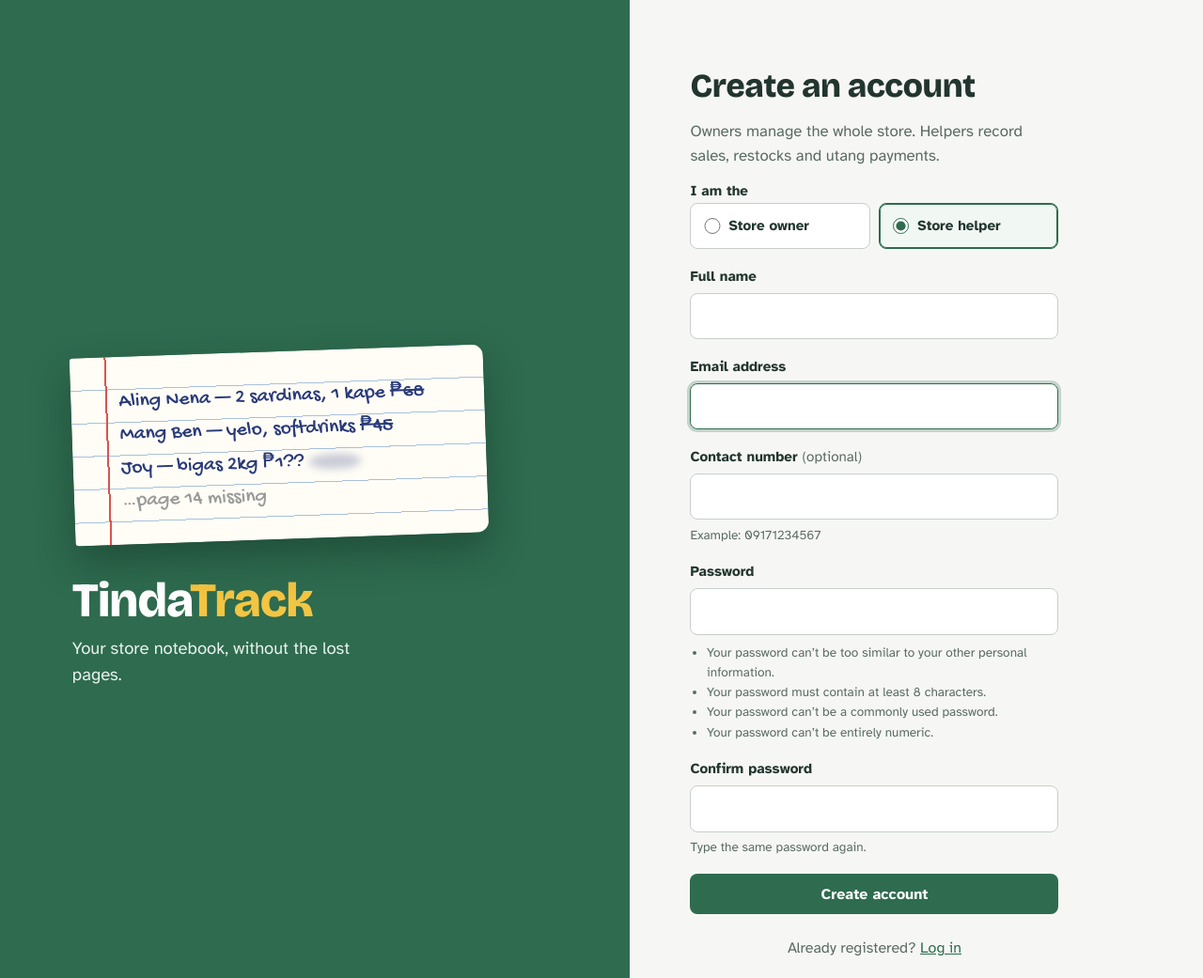
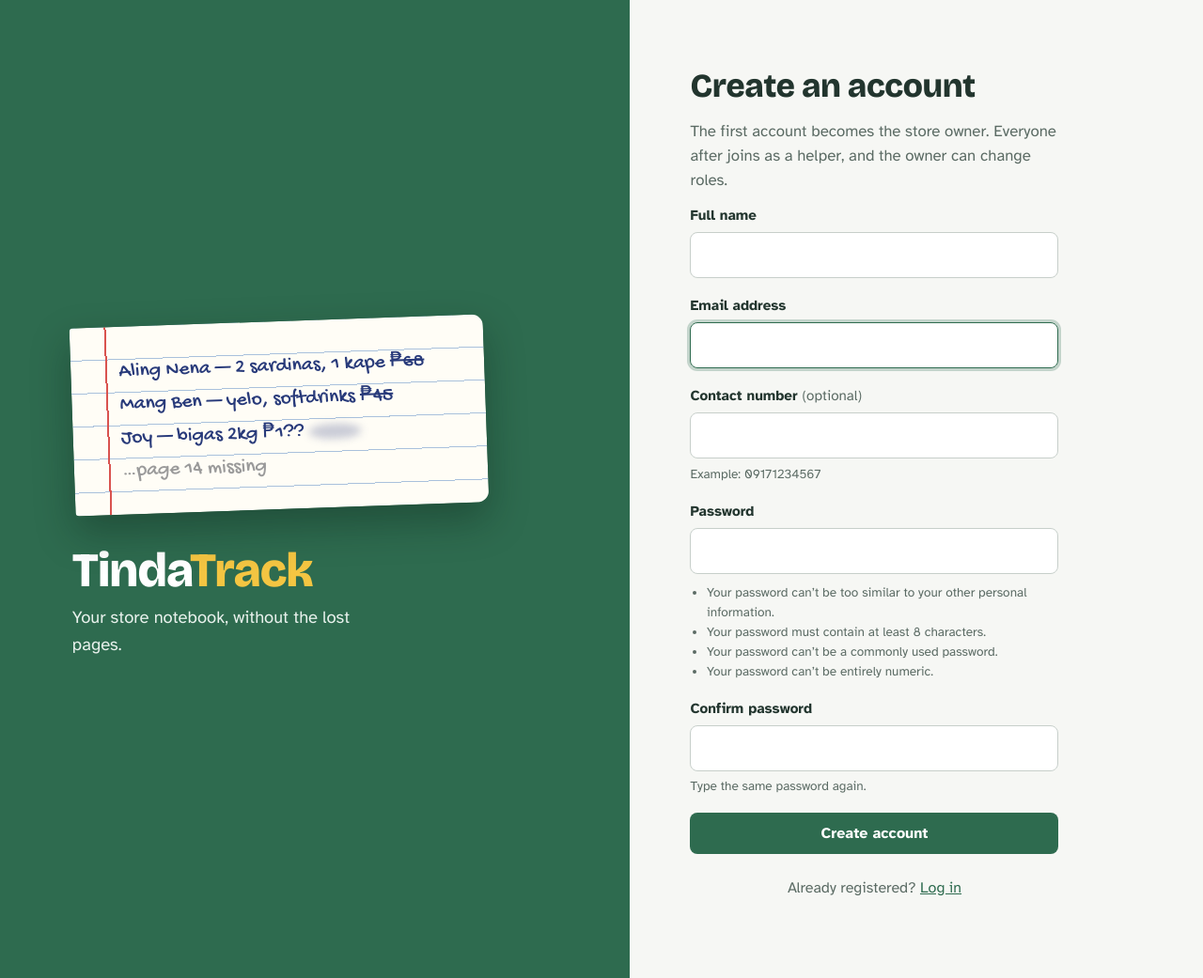
Before and after one commit to princekennsorita22/TindaTrack-Sorita-PrinceKenn-G5, a Django app: page /register/ in a window 1280 px wide. Shown: the top 1041 px of the page at 94% size. Run offline with Django 5.2, Linux system fonts and the light colour scheme; parts of the project's set-up code (start-up, migrations or seed data) failed here and were passed over.

Commit message:
Fix ISS-01 and ISS-02: register new users as helpers, add owner Team page, serve photos through a login-protected view

```diff
--- a/accounts/forms.py
+++ b/accounts/forms.py
@@ -18,12 +18,13 @@ class RegisterForm(UserCreationForm):
     email = forms.EmailField(max_length=100, label="Email address")
     contact_number = forms.CharField(max_length=13, required=False, label="Contact number",
                                      help_text="Example: 09171234567")
-    role = forms.ChoiceField(choices=User.Role.choices, label="I am the",
-                             widget=forms.RadioSelect, initial=User.Role.HELPER)
+
+    # ISS-01: there is no role field. The view decides the role (first account = owner,
+    # everyone after = helper), so nobody can make themselves an owner by registering.
 
     class Meta:
         model = User
-        fields = ("full_name", "email", "contact_number", "role")
+        fields = ("full_name", "email", "contact_number")
 
     def __init__(self, *args, **kwargs):
         super().__init__(*args, **kwargs)
@@ -97,8 +98,14 @@ class ProfileForm(forms.ModelForm):
 
     def clean_profile_photo(self):
         photo = self.cleaned_data.get("profile_photo")
-        if photo and hasattr(photo, "size") and photo.size > MAX_PHOTO_MB * 1024 * 1024:
-            raise forms.ValidationError(f"The photo is larger than {MAX_PHOTO_MB} MB. Choose a smaller file.")
+        # Only check newly uploaded files (an existing photo has no content_type).
+        if photo and hasattr(photo, "content_type"):
+            if photo.size > MAX_PHOTO_MB * 1024 * 1024:
+                raise forms.ValidationError(f"The photo is larger than {MAX_PHOTO_MB} MB. Choose a smaller file.")
+            # ImageField already opened it with Pillow; this checks what the image really is.
+            image_format = getattr(getattr(photo, "image", None), "format", None)
+            if image_format not in ("JPEG", "PNG", "WEBP"):
+                raise forms.ValidationError("Upload a JPG, PNG or WebP image.")
         return photo
 
 
@@ -107,3 +114,9 @@ class StyledPasswordChangeForm(PasswordChangeForm):
         super().__init__(*args, **kwargs)
         self.fields["new_password1"].help_text = password_validation.password_validators_help_text_html()
         self.fields["new_password2"].label = "Confirm new password"
+
+
+class RoleChangeForm(forms.Form):
+    """Owner promotes a helper or makes an owner a helper again (ISS-01)."""
+
+    role = forms.ChoiceField(choices=User.Role.choices)
--- a/accounts/urls.py
+++ b/accounts/urls.py
@@ -11,6 +11,8 @@ urlpatterns = [
     path("dashboard/", views.dashboard, name="dashboard"),
     path("owner/dashboard/", views.owner_dashboard, name="owner_dashboard"),
     path("helper/dashboard/", views.helper_dashboard, name="helper_dashboard"),
+    path("owner/team/", views.team, name="team"),
+    path("owner/team/<int:pk>/role/", views.team_change_role, name="team_change_role"),
     path("profile/", views.profile, name="profile"),
     path("profile/edit/", views.profile_edit, name="profile_edit"),
     path("profile/password/", views.PasswordChangeView.as_view(), name="password_change"),
--- a/accounts/views.py
+++ b/accounts/views.py
@@ -1,13 +1,21 @@
+import mimetypes
+from pathlib import Path
+
+from django.conf import settings
 from django.contrib import messages
+from django.core.exceptions import SuspiciousFileOperation
+from django.http import FileResponse, Http404
+from django.utils._os import safe_join
 from django.contrib.auth import views as auth_views
 from django.contrib.auth.decorators import login_required
 from django.contrib.messages.views import SuccessMessageMixin
-from django.shortcuts import redirect, render
+from django.db import transaction
+from django.shortcuts import get_object_or_404, redirect, render
 from django.urls import reverse_lazy
-from django.views.decorators.http import require_http_methods
+from django.views.decorators.http import require_http_methods, require_POST, require_safe
 
 from .decorators import role_required
-from .forms import LoginForm, ProfileForm, RegisterForm, StyledPasswordChangeForm
+from .forms import LoginForm, ProfileForm, RegisterForm, RoleChangeForm, StyledPasswordChangeForm
 from .models import User
 
 
@@ -20,8 +28,18 @@ def register(request):
     if request.method == "POST":
         form = RegisterForm(request.POST)
         if form.is_valid():
-            user = form.save()
-            messages.success(request, f"Account created for {user.email}. Log in to continue.")
+            with transaction.atomic():
+                user = form.save(commit=False)
+                # ISS-01: the very first account sets up the store and becomes its owner.
+                # Every later sign-up is a helper; an owner can promote them on the Team page.
+                is_first = not User.objects.filter(role=User.Role.OWNER).exists()
+                user.role = User.Role.OWNER if is_first else User.Role.HELPER
+                user.save()
+            if is_first:
+                messages.success(request, f"Store owner account created for {user.email}. Log in to continue.")
+            else:
+                messages.success(request, f"Helper account created for {user.email}. Log in to continue. "
+                                          "The store owner can change your role.")
             return redirect("accounts:login")
         messages.error(request, "Your account wasn't created. Fix the highlighted fields and try again.")
     else:
@@ -99,15 +117,25 @@ def profile(request):
 @login_required
 @require_http_methods(["GET", "POST"])
 def profile_edit(request):
+    # Edit a fresh copy of the user. A ModelForm writes the submitted values onto its
+    # instance while validating, so editing request.user directly would show rejected
+    # values (like a taken email) in the sidebar when the form has errors.
+    me = User.objects.get(pk=request.user.pk)
+    old_photo = me.profile_photo.name
     if request.method == "POST":
-        form = ProfileForm(request.POST, request.FILES, instance=request.user)
+        form = ProfileForm(request.POST, request.FILES, instance=me)
         if form.is_valid():
-            form.save()
+            with transaction.atomic():
+                user = form.save()
+                if old_photo and old_photo != user.profile_photo.name:
+                    # Remove the replaced or cleared photo only after the save is committed.
+                    storage = user.profile_photo.storage
+                    transaction.on_commit(lambda: storage.delete(old_photo))
             messages.success(request, "Profile saved.")
             return redirect("accounts:profile")
         messages.error(request, "Your profile wasn't saved. Fix the highlighted fields and try again.")
     else:
-        form = ProfileForm(instance=request.user)
+        form = ProfileForm(instance=me)
     return render(request, "accounts/profile_edit.html", {"form": form})
 
 
@@ -118,5 +146,56 @@ class PasswordChangeView(SuccessMessageMixin, auth_views.PasswordChangeView):
     success_message = "Password changed."
 
 
+# ---------------------------------------------------------------- team (owner only)
+@role_required(User.Role.OWNER)
+def team(request):
+    members = User.objects.filter(is_active=True).order_by("role", "full_name")
+    return render(request, "accounts/team.html", {"members": members, "role_choices": User.Role.choices})
+
+
+@role_required(User.Role.OWNER)
+@require_POST
+def team_change_role(request, pk):
+    member = get_object_or_404(User, pk=pk, is_active=True)
+    form = RoleChangeForm(request.POST)
+    if not form.is_valid():
+        messages.error(request, "Choose a valid role.")
+        return redirect("accounts:team")
+    new_role = form.cleaned_data["role"]
+    if member == request.user and new_role != User.Role.OWNER:
+        messages.error(request, "You can't remove your own owner role. Ask another owner to do it.")
+        return redirect("accounts:team")
+    if member.role == new_role:
+        messages.info(request, f"{member.full_name} is already a {member.get_role_display().lower()}.")
+        return redirect("accounts:team")
+    member.role = new_role
+    member.save(update_fields=["role"])
+    messages.success(request, f"{member.full_name} is now a {member.get_role_display().lower()}.")
+    return redirect("accounts:team")
+
+
 def permission_denied(request, exception=None):
     return render(request, "403.html", status=403)
+
+
+# ---------------------------------------------------------------- uploaded files
+@login_required
+@require_safe
+def protected_media(request, path):
+    """ISS-02: serve uploaded profile photos through Django in every mode, not only DEBUG.
+
+    Only logged-in users can load them, and safe_join blocks paths like ../../.env.
+    """
+    try:
+        full_path = Path(safe_join(settings.MEDIA_ROOT, path))
+    except SuspiciousFileOperation:
+        raise Http404("File not found.")
+    if not full_path.is_file():
+        raise Http404("File not found.")
+    content_type, _ = mimetypes.guess_type(full_path.name)
+    if content_type not in ("image/jpeg", "image/png", "image/webp"):
+        raise Http404("File not found.")
+    response = FileResponse(full_path.open("rb"), content_type=content_type)
+    response["X-Content-Type-Options"] = "nosniff"
+    response["Cache-Control"] = "private, max-age=3600"
+    return response
--- a/templates/accounts/register.html
+++ b/templates/accounts/register.html
@@ -2,22 +2,10 @@
 {% block title %}Create an account{% endblock %}
 {% block content %}
 <h1>Create an account</h1>
-<p class="lede">Owners manage the whole store. Helpers record sales, restocks and utang payments.</p>
+<p class="lede">The first account becomes the store owner. Everyone after joins as a helper, and the owner can change roles.</p>
 <form method="post" novalidate class="form">
   {% csrf_token %}
   {% include "includes/form_errors.html" %}
-  <fieldset class="field role-pick{% if form.role.errors %} has-error{% endif %}">
-    <legend>{{ form.role.label }}</legend>
-    <div class="role-options">
-      {% for radio in form.role %}
-      <label class="role-option">
-        {{ radio.tag }}
-        <span>{{ radio.choice_label }}</span>
-      </label>
-      {% endfor %}
-    </div>
-    {% for error in form.role.errors %}<p class="field-error">{{ error }}</p>{% endfor %}
-  </fieldset>
   {% include "includes/field.html" with field=form.full_name %}
   {% include "includes/field.html" with field=form.email %}
   {% include "includes/field.html" with field=form.contact_number %}
--- a/templates/includes/nav_owner.html
+++ b/templates/includes/nav_owner.html
@@ -11,6 +11,7 @@
   <li><span class="soon">Utang ledger</span></li>
   <li><span class="soon">Reports</span></li>
   <li class="nav-group">Account</li>
+  <li><a href="{% url 'accounts:team' %}" {% if name == 'team' %}aria-current="page"{% endif %}>Team</a></li>
   <li><a href="{% url 'accounts:profile' %}" {% if name == 'profile' or name == 'profile_edit' or name == 'password_change' %}aria-current="page"{% endif %}>My profile</a></li>
 </ul>
 {% endwith %}
--- a/tindatrack/urls.py
+++ b/tindatrack/urls.py
@@ -1,17 +1,16 @@
-from django.conf import settings
-from django.conf.urls.static import static
 from django.contrib import admin
-from django.urls import include, path
+from django.urls import include, path, re_path
 from django.views.generic import RedirectView
+
+from accounts.views import protected_media
 
 urlpatterns = [
     path("", RedirectView.as_view(pattern_name="accounts:dashboard", permanent=False), name="home"),
     path("admin/", admin.site.urls),
     path("", include("accounts.urls")),
     path("inventory/", include("inventory.urls")),
+    # ISS-02: uploaded photos are served by a login-protected view in every mode.
+    re_path(r"^media/(?P<path>.+)$", protected_media, name="media"),
 ]
 
 handler403 = "accounts.views.permission_denied"
-
-if settings.DEBUG:
-    urlpatterns += static(settings.MEDIA_URL, document_root=settings.MEDIA_ROOT)
```
Also changed, not shown: templates/accounts/team.html (added, +36 -0 lines).
